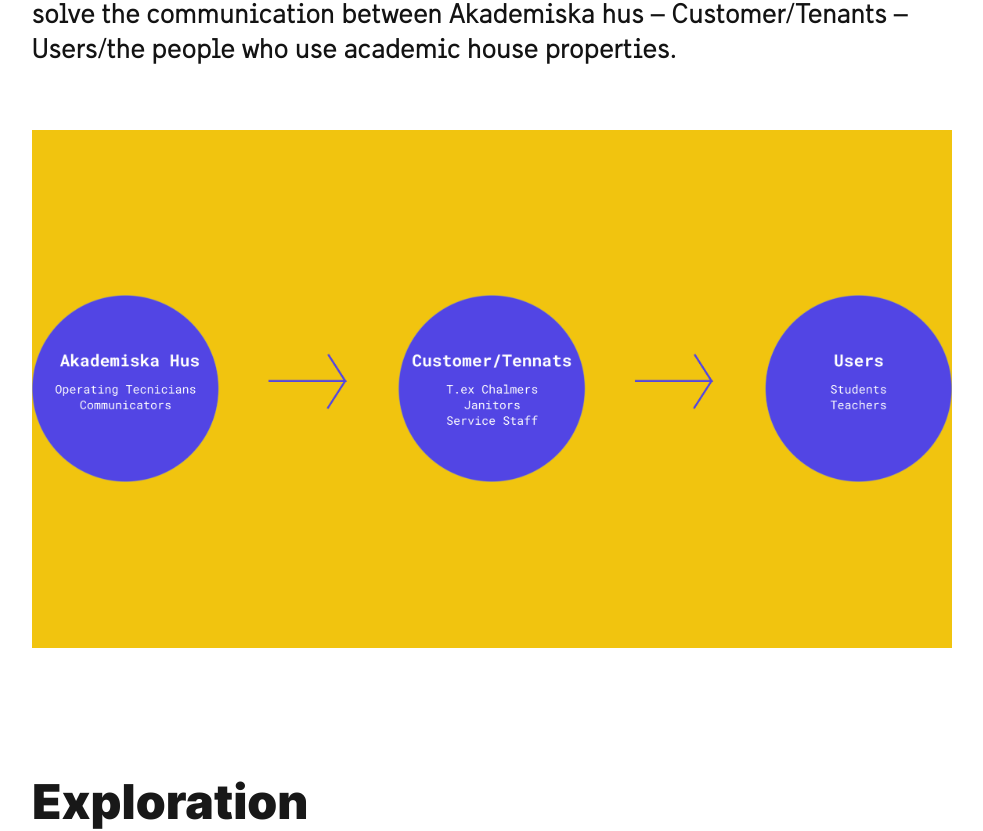
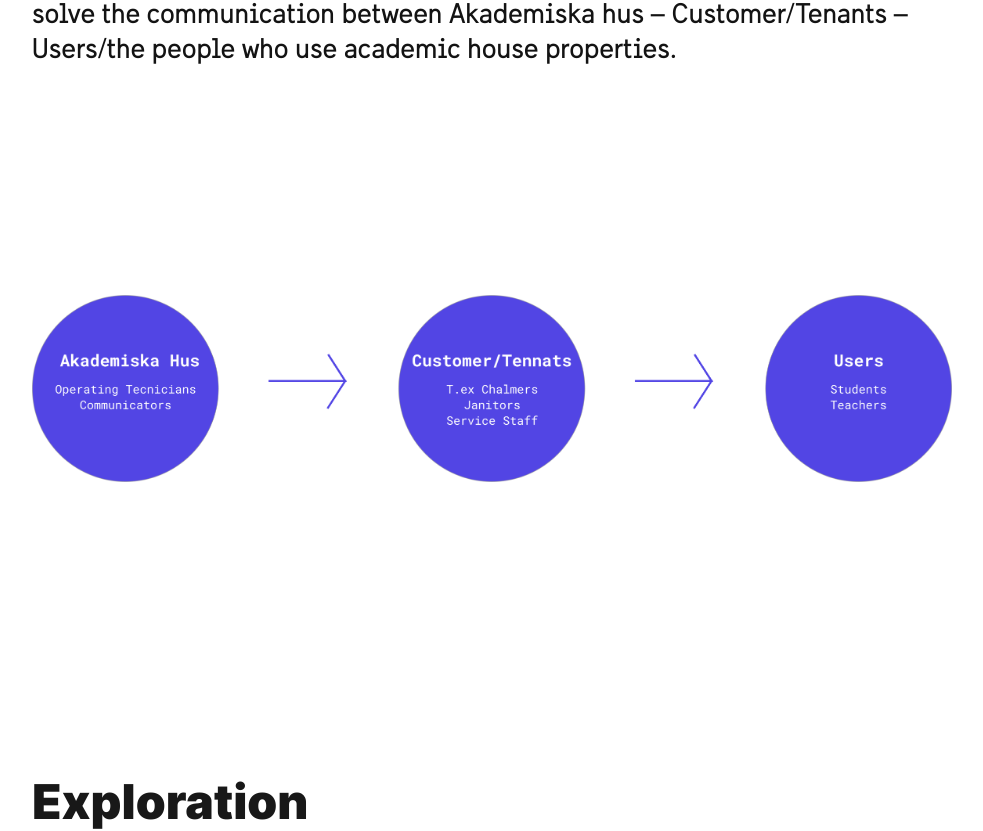
Before and after one commit to Marwil96/william, a React (Create React App) app: page /case/Akademiskahus in a window 1280 px wide. Shown: the part 2434-3265 px from the top of the page, without its empty margins (148-1131 px from the left). Built offline with nearby package versions, Linux system fonts and the light colour scheme.

Commit message:
removed image bg

```diff
--- a/src/components/common/common.scss
+++ b/src/components/common/common.scss
@@ -567,7 +567,7 @@
 	// width: 100%;
 	padding-bottom: 56.25%;
 	position: relative;
-	background: #F1C40F;
+	// background: #F1C40F;
     margin-bottom: 64px;
 	margin-top: 20px;
 	overflow: hidden;
```
